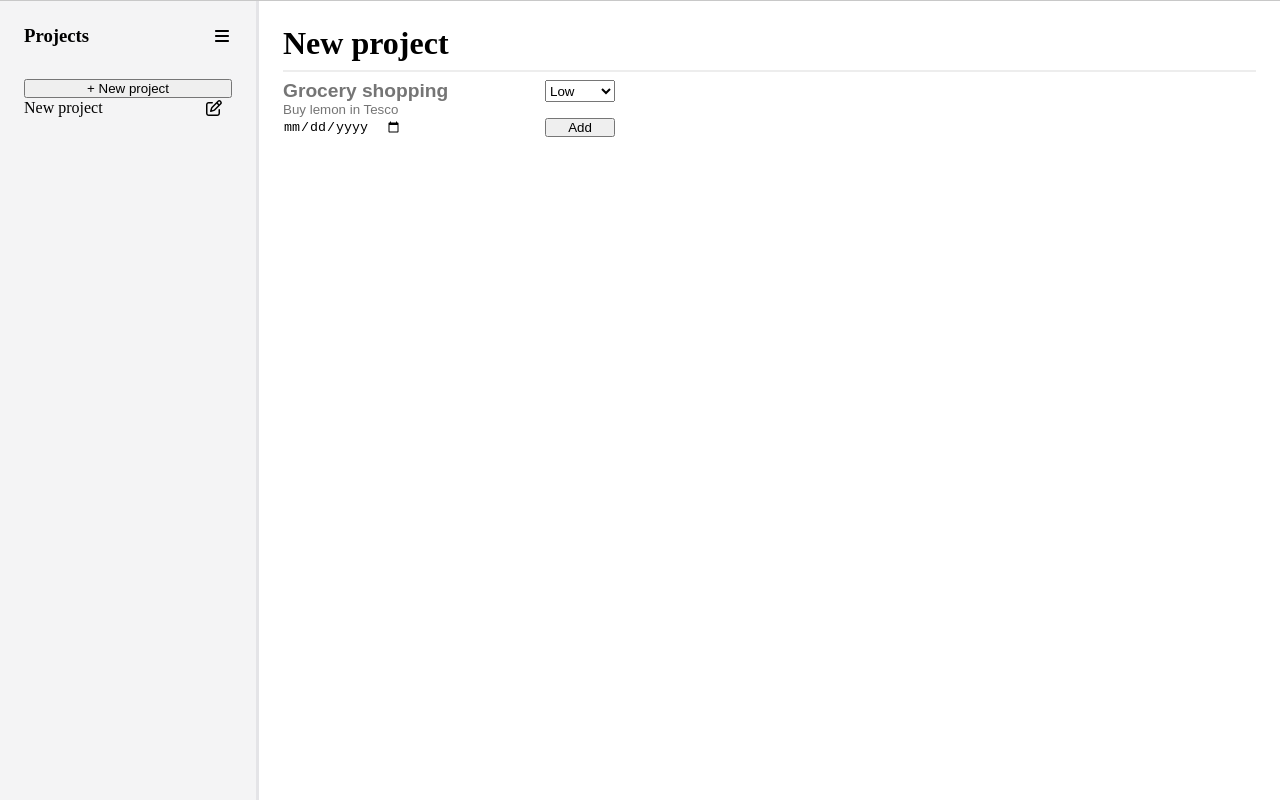
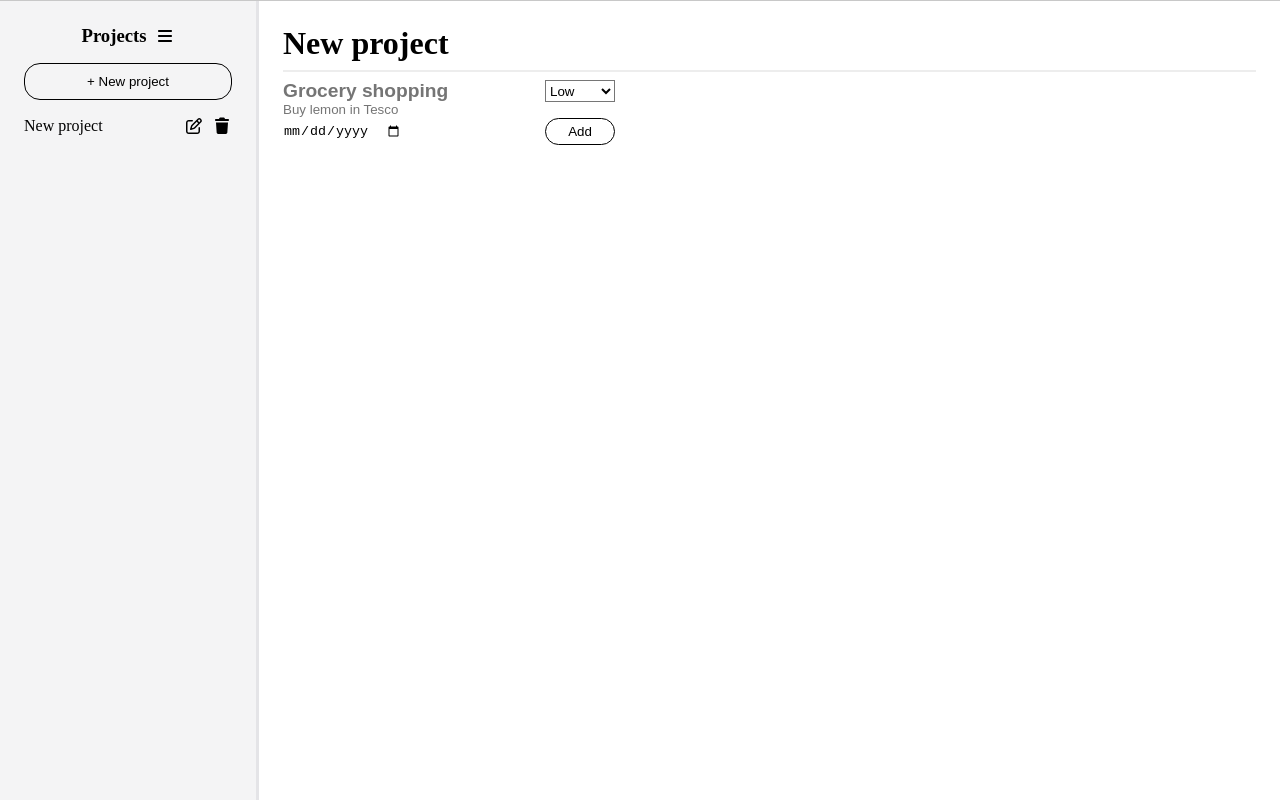
Before and after one commit to prodbylcsh/Todo-List-The-Odin-Project, a website built with webpack: page src/template.html in a window 1280 px wide. Built offline with nearby package versions, Linux system fonts and the light colour scheme.

Commit message:
fixed remove icon

```diff
--- a/src/index.js
+++ b/src/index.js
@@ -12,7 +12,7 @@ const projects = document.getElementById("projects");
 const content = document.getElementById("project");
 const addProjectButton = document.getElementById("add-project");
 
-const EDIT_ICON = `<svg xmlns="http://www.w3.org/2000/svg" viewBox="0 0 640 640" width="20" height="20"><!--!Font Awesome Free v7.3.1 by @fontawesome - https://fontawesome.com License - https://fontawesome.com/license/free Copyright 2026 Fonticons, Inc.--><path d="M505 122.9L517.1 135C526.5 144.4 526.5 159.6 517.1 168.9L488 198.1L441.9 152L471 122.9C480.4 113.5 495.6 113.5 504.9 122.9zM273.8 320.2L408 185.9L454.1 232L319.8 366.2C316.9 369.1 313.3 371.2 309.4 372.3L250.9 389L267.6 330.5C268.7 326.6 270.8 323 273.7 320.1zM437.1 89L239.8 286.2C231.1 294.9 224.8 305.6 221.5 317.3L192.9 417.3C190.5 425.7 192.8 434.7 199 440.9C205.2 447.1 214.2 449.4 222.6 447L322.6 418.4C334.4 415 345.1 408.7 353.7 400.1L551 202.9C579.1 174.8 579.1 129.2 551 101.1L538.9 89C510.8 60.9 465.2 60.9 437.1 89zM152 128C103.4 128 64 167.4 64 216L64 488C64 536.6 103.4 576 152 576L424 576C472.6 576 512 536.6 512 488L512 376C512 362.7 501.3 352 488 352C474.7 352 464 362.7 464 376L464 488C464 510.1 446.1 528 424 528L152 528C129.9 528 112 510.1 112 488L112 216C112 193.9 129.9 176 152 176L264 176C277.3 176 288 165.3 288 152C288 138.7 277.3 128 264 128L152 128z"/></svg>`;
+const EDIT_ICON = `<svg xmlns="http://www.w3.org/2000/svg" viewBox="0 0 640 640"><!--!Font Awesome Free v7.3.1 by @fontawesome - https://fontawesome.com License - https://fontawesome.com/license/free Copyright 2026 Fonticons, Inc.--><path d="M505 122.9L517.1 135C526.5 144.4 526.5 159.6 517.1 168.9L488 198.1L441.9 152L471 122.9C480.4 113.5 495.6 113.5 504.9 122.9zM273.8 320.2L408 185.9L454.1 232L319.8 366.2C316.9 369.1 313.3 371.2 309.4 372.3L250.9 389L267.6 330.5C268.7 326.6 270.8 323 273.7 320.1zM437.1 89L239.8 286.2C231.1 294.9 224.8 305.6 221.5 317.3L192.9 417.3C190.5 425.7 192.8 434.7 199 440.9C205.2 447.1 214.2 449.4 222.6 447L322.6 418.4C334.4 415 345.1 408.7 353.7 400.1L551 202.9C579.1 174.8 579.1 129.2 551 101.1L538.9 89C510.8 60.9 465.2 60.9 437.1 89zM152 128C103.4 128 64 167.4 64 216L64 488C64 536.6 103.4 576 152 576L424 576C472.6 576 512 536.6 512 488L512 376C512 362.7 501.3 352 488 352C474.7 352 464 362.7 464 376L464 488C464 510.1 446.1 528 424 528L152 528C129.9 528 112 510.1 112 488L112 216C112 193.9 129.9 176 152 176L264 176C277.3 176 288 165.3 288 152C288 138.7 277.3 128 264 128L152 128z"/></svg>`;
 const TRASH_ICON = `<svg xmlns="http://www.w3.org/2000/svg" viewBox="0 0 640 640"><!--!Font Awesome Free v7.3.1 by @fontawesome - https://fontawesome.com License - https://fontawesome.com/license/free Copyright 2026 Fonticons, Inc.--><path d="M232.7 69.9L224 96L128 96C110.3 96 96 110.3 96 128C96 145.7 110.3 160 128 160L512 160C529.7 160 544 145.7 544 128C544 110.3 529.7 96 512 96L416 96L407.3 69.9C402.9 56.8 390.7 48 376.9 48L263.1 48C249.3 48 237.1 56.8 232.7 69.9zM512 208L128 208L149.1 531.1C150.7 556.4 171.7 576 197 576L443 576C468.3 576 489.3 556.4 490.9 531.1L512 208z"/></svg>`;
 const DESKTOP_QUERY = window.matchMedia("(min-width: 48rem)");
 
--- a/src/styles.css
+++ b/src/styles.css
@@ -42,6 +42,7 @@ body {
 nav {
     display: flex;
     flex-direction: column;
+    gap: 1rem;
 }
 
 aside {
@@ -54,6 +55,14 @@ aside {
     user-select: none;
     overflow: hidden;
     padding: 1.5rem;
+}
+
+#add-project {
+    padding: 10px;
+    border: 1px solid black;
+    background: none;
+    border-radius: 1rem;
+    cursor: pointer;
 }
 
 aside.is-collapsed {
@@ -79,12 +88,19 @@ aside.is-collapsed .project-tab {
     justify-content: center;
 }
 
+.project-remove svg,
+.project-edit svg {
+    width: 20px;
+    height: 20px;
+    display: block;
+}
+
 #navigation-header {
     display: flex;
     align-items: center;
     justify-content: space-between;
+    align-self: center;
     gap: 0.5rem;
-    margin-bottom: 2rem;
 }
 
 #navigation-header h1 {
@@ -216,6 +232,15 @@ main {
 #new-item-add {
     grid-row: 3;
     grid-column: 2;
+    background: none;
+    border: 1px solid black;
+    border-radius: 1rem;
+    padding: 5px;
+    cursor: pointer;
+}
+
+#new-item-priority {
+    background: none;
 }
 
 #new-item-name {
```
